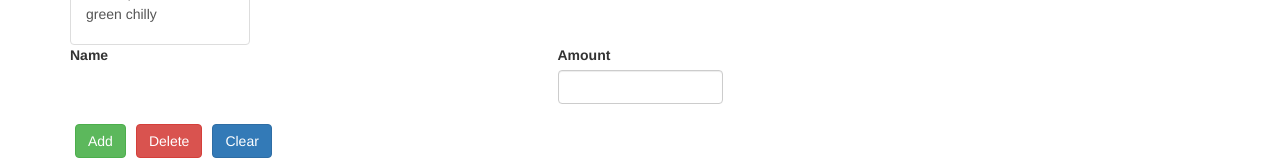
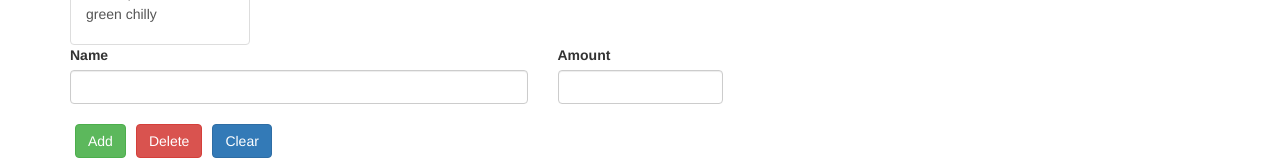
Before and after one commit to senthilsivaraman/Angular, an Angular app in the folder first-app/: page / in a window 1280 px wide. Shown: the part 547-707 px from the top of the page. Built offline with nearby package versions, Linux system fonts and the light colour scheme.

Commit message:
Update shopping-edit.component.html

```diff
--- a/first-app/src/app/shopping-list/shopping-edit/shopping-edit.component.html
+++ b/first-app/src/app/shopping-list/shopping-edit/shopping-edit.component.html
@@ -4,6 +4,7 @@
         <div class="row">
           <div class="col-sm-5 form-group">
             <label for="name">Name</label>
+            <input type="text" id="name" class="form-control">
           </div>
           <div class="col-sm-2 form-group">
             <label for="amount">Amount</label>
```
